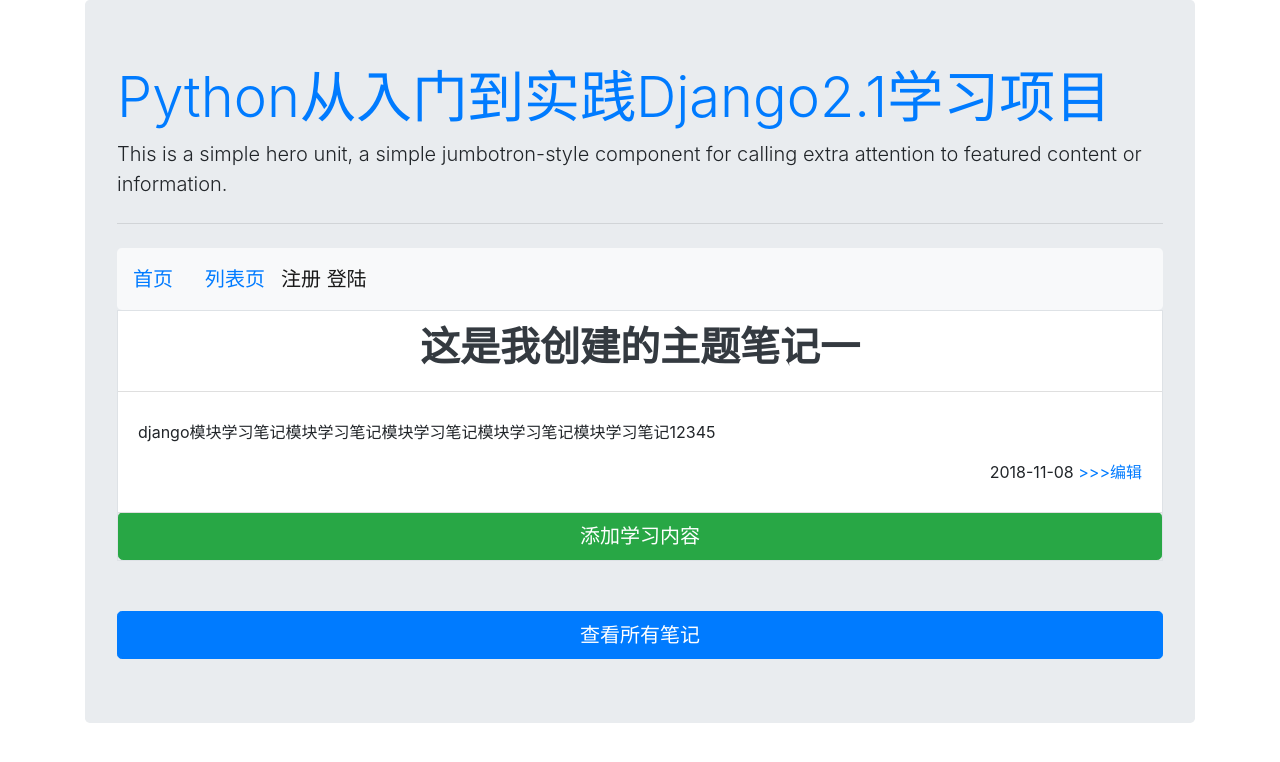
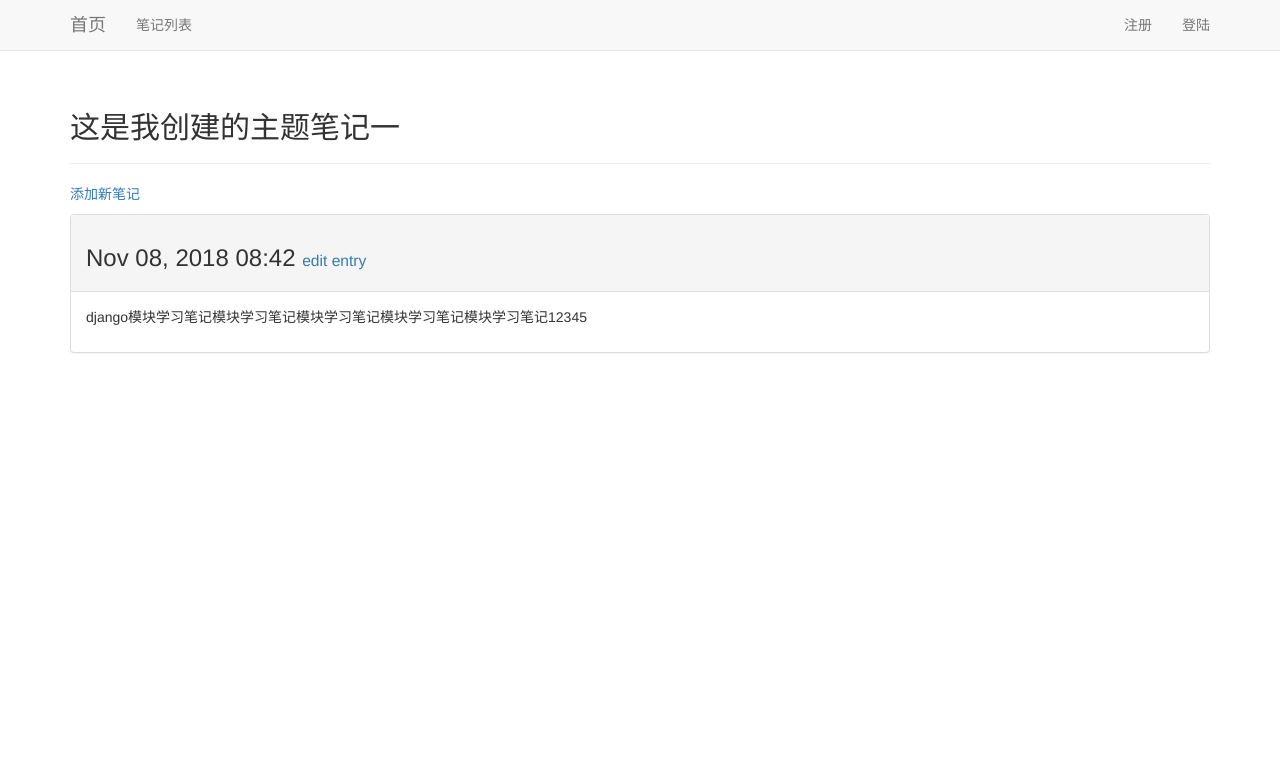
Before and after one commit to xingfuggz/mysite, a Django app: page /polls/1/ in a window 1280 px wide. Shown: the top 762 px of the page. Run offline with Django 3.2, Linux system fonts and the light colour scheme; data comes from the database, SQL or seed files in the repository; both versions use the stored data as it was after the commit; some libraries are stand-ins or nearby versions.

Commit message:
使用boots样式统一全站

```diff
--- a/mysite/settings.py
+++ b/mysite/settings.py
@@ -39,6 +39,7 @@ INSTALLED_APPS = [
     'django.contrib.staticfiles',
     'polls.apps.PollsConfig',
     'users.apps.UsersConfig',
+    'bootstrap3',
 ]
 
 MIDDLEWARE = [
@@ -122,3 +123,7 @@ USE_TZ = True
 STATIC_URL = '/static/'
 # 我的设置
 LOGIN_URL = '/users/login/'
+# django-bootstrap3的设置
+BOOTSTRAP3 = {
+    'include_jquery': True,
+    }
--- a/polls/templates/polls/base.html
+++ b/polls/templates/polls/base.html
@@ -1,45 +1,49 @@
+{% load bootstrap3 %}
 <!DOCTYPE html>
-<html>
+<html lang="en">
 <head>
-	<title>我的网站</title>
-	{% load static %}
-	  <link rel="stylesheet" href="https://cdn.bootcss.com/bootstrap/4.0.0/css/bootstrap.min.css" integrity="sha384-Gn5384xqQ1aoWXA+058RXPxPg6fy4IWvTNh0E263XmFcJlSAwiGgFAW/dAiS6JXm" crossorigin="anonymous">
+<meta charset="utf-8">
+<meta http-equiv="X-UA-Compatible" content="IE=edge">
+<meta name="viewport" content="width=device-width, initial-scale=1">
+<title>Django学习</title>
+{% bootstrap_css %}
+{% bootstrap_javascript %}
 </head>
 <body>
+<!-- Static navbar -->
+<nav class="navbar navbar-default navbar-static-top">
 <div class="container">
-	<div class="jumbotron">
-		<h1 class="display-4">
-			<a href="{% url 'polls:index' %}">Python从入门到实践Django2.1学习项目</a>
-		</h1>
-		<p class="lead">This is a simple hero unit, a simple jumbotron-style component for calling extra attention to featured content or information.</p>
-		<hr class="my-4"></hr>
-		<nav class="nav navbar-light bg-light btn-lg">
-			<a class="nav-link active" href="{% url 'polls:index' %}">首页</a>
-			<a class="nav-link" href="{% url 'polls:topics' %}">列表页</a>
-			<span class="navbar-text">
-				{% if user.is_authenticated %}
-				你好！{{ user.username }}
-				<a href="{% url 'users:logout' %}">注销</a>
-			{% else %}
-			<a href="{% url 'users:register' %}">注册</a>
-			<a href="{% url 'users:login' %}">登陆</a>
-			{% endif %}
-			</span>
+<div class="navbar-header">
+<button type="button" class="navbar-toggle collapsed"
+data-toggle="collapse" data-target="#navbar"
+aria-expanded="false" aria-controls="navbar">
+</button>
+<a class="navbar-brand" href="{% url 'polls:index' %}">首页</a>
+</div>
+<div id="navbar" class="navbar-collapse collapse">
+<ul class="nav navbar-nav">
+<li><a href="{% url 'polls:topics' %}">笔记列表</a></li>
+</ul>
+<ul class="nav navbar-nav navbar-right">
+{% if user.is_authenticated %}
+<li><a>Hello, {{ user.username }}.</a></li>
+<li><a href="{% url 'users:logout' %}">退出</a></li>
+{% else %}
+<li><a href="{% url 'users:register' %}">注册</a></li>
+<li><a href="{% url 'users:login' %}">登陆</a></li>
+{% endif %}
+</ul>
+</div><!--/.nav-collapse -->
+</div>
+</nav>
 
-		</nav>
+<div class="container">
+	<div class="page-header">{% block header %}{% endblock header %}</div>
 
-		{% block content %}
-
-	{% endblock content %}
-		<a style="margin-top:50px;" class="btn btn-primary btn-lg btn-block" href="{% url 'polls:topics' %}" >查看所有笔记</a>
-	</div>
-
-</div>
+	<div>{% block content %}{% endblock content %}</div>
+</div> <!-- /container -->
 
 
 
-  <script src="https://cdn.bootcss.com/jquery/3.2.1/jquery.slim.min.js" integrity="sha384-KJ3o2DKtIkvYIK3UENzmM7KCkRr/rE9/Qpg6aAZGJwFDMVNA/GpGFF93hXpG5KkN" crossorigin="anonymous"></script>
-  <script src="https://cdn.bootcss.com/popper.js/1.12.9/umd/popper.min.js" integrity="sha384-ApNbgh9B+Y1QKtv3Rn7W3mgPxhU9K/ScQsAP7hUibX39j7fakFPskvXusvfa0b4Q" crossorigin="anonymous"></script>
-  <script src="https://cdn.bootcss.com/bootstrap/4.0.0/js/bootstrap.min.js" integrity="sha384-JZR6Spejh4U02d8jOt6vLEHfe/JQGiRRSQQxSfFWpi1MquVdAyjUar5+76PVCmYl" crossorigin="anonymous"></script>
 </body>
 </html>
--- a/polls/templates/polls/topic.html
+++ b/polls/templates/polls/topic.html
@@ -1,28 +1,30 @@
-{% extends 'polls/base.html' %}
-
-{# 这是当前主题的列表页 #}
-
-  {% block content %}
-
-	<div class="border ">
-		<ul class="list-group list-group-flush">
-		<li class="list-group-item"><h1 class="text-center font-weight-bold text-dark">{{ topic.text }}</h1></li>
-
-		{% if entries %}
-			{% for entry in entries %}
-			 <li  class="list-group-item">
-			 	<p>{{ entry.text|linebreaks }}</p>
-			 	<p class="text-right">
-			 		{{ entry.date_added|date:'Y-m-d' }}
-			 		<a href="{% url 'polls:edit_entry' entry.id %}"> >>>编辑</a>
-			 	</p>
-			 </li>
-			{% endfor %}
-		{% else %}
-			<p>还没有任何笔记</p>
-		{% endif %}
-<a class="btn btn-success btn-lg btn-block" href="{% url 'polls:new_entry' topic.id %}">添加学习内容</a>
-	</div>
 
 
+
+{% extends 'polls/base.html' %}
+{% block header %}
+<h2>{{ topic }}</h2>
+{% endblock header %}
+{% block content %}
+<p>
+<a href="{% url 'polls:new_entry' topic.id %}">添加新笔记</a>
+</p>
+{% for entry in entries %}
+<div class="panel panel-default">
+<div class="panel-heading">
+<h3>
+{{ entry.date_added|date:'M d, Y H:i' }}
+<small>
+<a href="{% url 'polls:edit_entry' entry.id %}">
+edit entry</a>
+</small>
+</h3>
+</div>
+<div class="panel-body">
+{{ entry.text|linebreaks }}
+</div>
+</div> <!-- panel -->
+{% empty %}
+There are no entries for this topic yet.
+{% endfor %}
 {% endblock content %}
```
Also changed, not shown: polls/templates/polls/index.html (+10 -0 lines), polls/templates/polls/new_topic.html (+12 -20 lines), polls/templates/polls/topics.html (+12 -35 lines), users/templates/users/login.html (+11 -9 lines), users/templates/users/register.html (+11 -2 lines), db.sqlite3.
